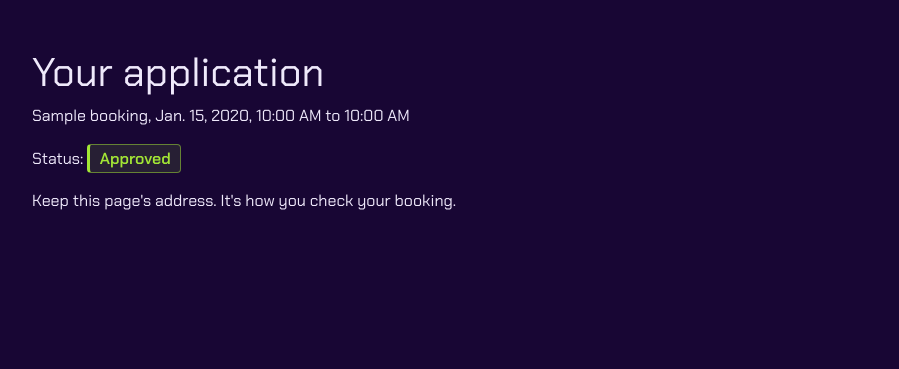
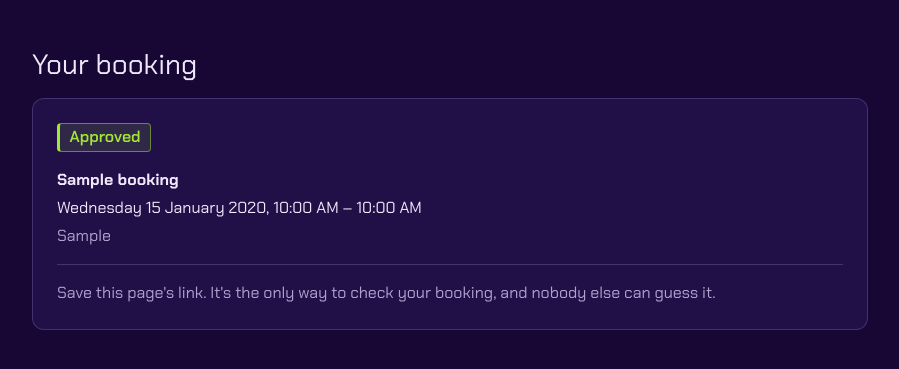
Before and after one commit to Yoobee270697583/YCGL-booking-system-2604B, a Django app: page /booking/00000000-0000-0000-0000-000000000001/ in a window 1280 px wide. Shown: the part 41-410 px from the top of the page, without its empty margins (190-1089 px from the left). Run offline with Django 5.2, Linux system fonts and the light colour scheme; tables that the repository leaves empty hold one stand-in row (values such as "Sample post").

Commit message:
Style the apply and status pages

```diff
--- a/bookings/static/bookings/styles.css
+++ b/bookings/static/bookings/styles.css
@@ -138,6 +138,18 @@ main.container {
   border-left-color: var(--dim);
 }
 
+/* A card around a page's main content */
+.card-ycgl {
+  background: var(--panel);
+  border: 1px solid var(--line);
+  border-radius: 12px;
+  padding: 1.5rem;
+}
+.card-ycgl hr {
+  border-color: var(--line);
+  opacity: 1;
+}
+
 /* Week page: one card per day */
 .day {
   background: var(--panel);
--- a/bookings/templates/bookings/apply.html
+++ b/bookings/templates/bookings/apply.html
@@ -4,7 +4,10 @@
 {% block title %}Apply to book the room{% endblock %}
 
 {% block content %}
-<h1>Apply to book the YCGL room</h1>
+<h1 class="h3 mb-1">Book the clubroom</h1>
+<p class="text-body-secondary">Applications are open for <strong>{{ monday|date:"j M" }} to {{ sunday|date:"j M" }}</strong>. An admin will confirm your booking with you on Microsoft Teams.</p>
+
+<div class="card-ycgl">
   <form method="post">
     {% csrf_token %}
     {{ form|crispy }}
@@ -15,6 +18,7 @@
     <div id="availability" data-url="{% url 'check' %}" aria-live="polite"></div>
     <button type="submit" class="btn btn-primary">Send application</button>
   </form>
+</div>
 
 <script src="{% static 'bookings/availability.js' %}" defer></script>
 {% endblock %}
--- a/bookings/templates/bookings/status.html
+++ b/bookings/templates/bookings/status.html
@@ -3,8 +3,13 @@
 {% block title %}Your booking{% endblock %}
 
 {% block content %}
-<h1>Your application</h1>
-<p>{{ booking.name }}, {{ booking.date }}, {{ booking.start_time|time:"g:i A" }} to {{ booking.end_time|time:"g:i A" }}</p>
-<p>Status: <strong class="status status-{{ booking.status }}">{{ booking.get_status_display }}</strong>
-<p>Keep this page's address. It's how you check your booking.</p>
+<h1 class="h3 mb-3">Your booking</h1>
+<div class="card-ycgl">
+  <p class="mb-1"><strong class="status status-{{ booking.status }}">{{ booking.get_status_display }}</strong></p>
+  <p class="mt-3 mb-1"><strong>{{ booking.name }}</strong></p>
+  <p class="mb-1">{{ booking.date|date:"l j F Y" }}, {{ booking.start_time|time:"g:i A" }} &ndash; {{ booking.end_time|time:"g:i A" }}</p>
+  <p class="text-body-secondary">{{ booking.purpose|linebreaksbr }}</p>
+  <hr>
+  <p class="text-body-secondary mb-0">Save this page's link. It's the only way to check your booking, and nobody else can guess it.</p>
+</div>
 {% endblock %}
--- a/bookings/views.py
+++ b/bookings/views.py
@@ -6,7 +6,7 @@ from django.utils import timezone
 
 from .forms import BookingForm
 from .models import BlackoutPeriod, Booking
-from .window import window_message
+from .window import open_week_monday, window_message
 
 
 def apply(request):
@@ -20,7 +20,14 @@ def apply(request):
             return redirect("status", token=booking.token)
     else:
         form = BookingForm()
-    return render(request, "bookings/apply.html", {"form": form})
+
+    monday = open_week_monday(timezone.localdate())
+    sunday = monday + datetime.timedelta(days=6)
+    return render(
+        request,
+        "bookings/apply.html",
+        {"form": form, "monday": monday, "sunday": sunday},
+    )
 
 
 def status(request, token):
```
Lines whose indentation alone changed are shown as unchanged.
